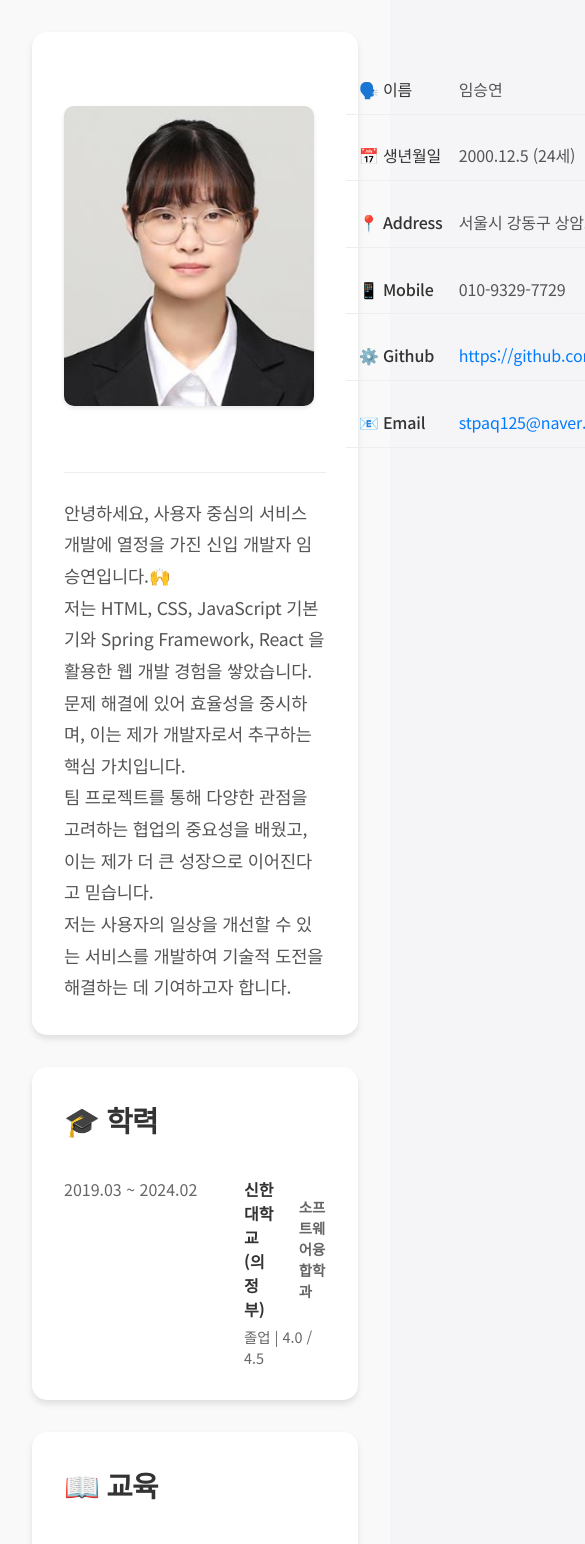
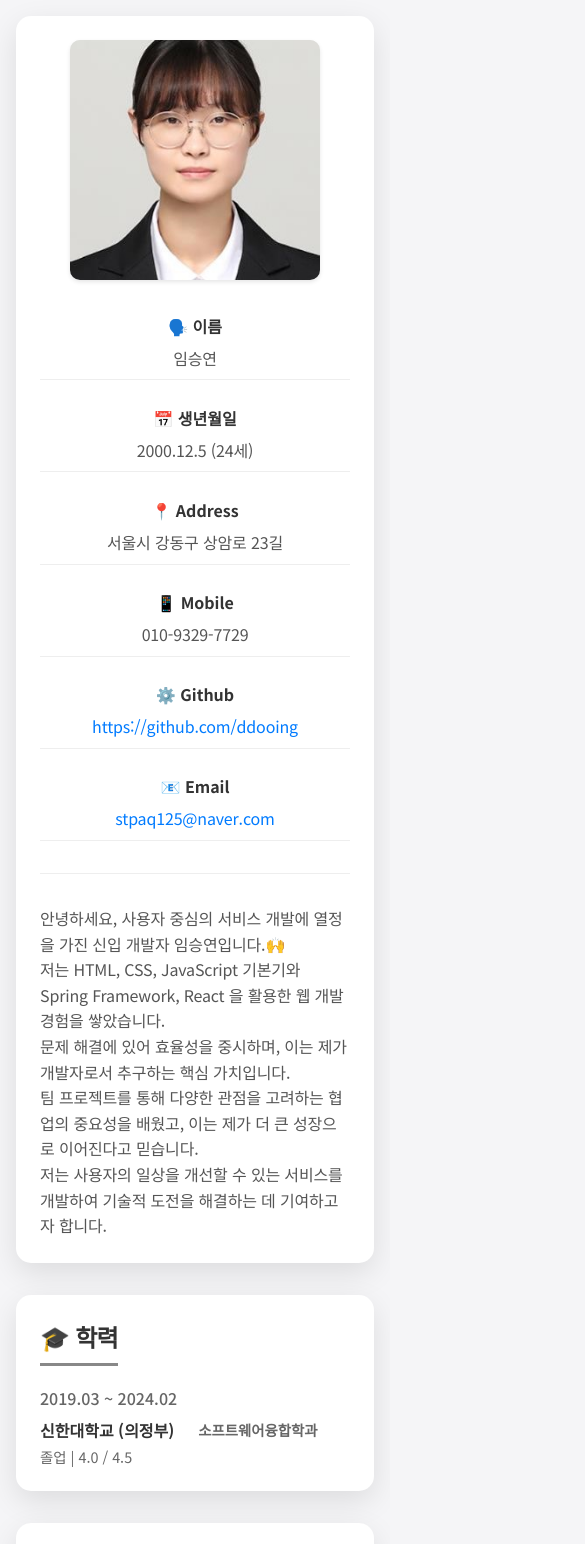
Before and after one commit to ddooing/cursor_portfolio, a Next.js app: page / in a window 390 px wide. Shown: the top 1544 px of the page, 585 px wide, since content can reach past the window. Built offline with nearby package versions, Linux system fonts and the light colour scheme.

Commit message:
반응형 추가

```diff
--- a/src/app/styles.ts
+++ b/src/app/styles.ts
@@ -3,9 +3,13 @@ import styled from 'styled-components';
 export const MainContainer = styled.main`
   min-height: 100vh;
   padding: 2rem;
-  background-color: #f9f9f9;
+  background-color: #f5f5f7;
   display: flex;
   justify-content: center;
+
+  @media (max-width: 768px) {
+    padding: 1rem;
+  }
 `;
 
 export const ContentWrapper = styled.div`
@@ -13,28 +17,55 @@ export const ContentWrapper = styled.div`
   width: 100%;
   display: flex;
   flex-direction: column;
+  gap: 2.5rem;
+
+  @media (max-width: 768px) {
     gap: 2rem;
+  }
 `;
 
 export const TopSection = styled.div`
   background-color: white;
+  border-radius: 20px;
+  padding: 2.5rem;
+  box-shadow: 0 10px 30px rgba(0, 0, 0, 0.1);
+
+  @media (max-width: 768px) {
+    padding: 1.5rem;
     border-radius: 15px;
-  padding: 2rem;
-  box-shadow: 0 4px 6px rgba(0, 0, 0, 0.1);
+  }
 `;
 
 export const ProfileCard = styled.div`
+  display: flex;
+  gap: 3rem;
+  padding-bottom: 2rem;
+  border-bottom: 1px solid #eee;
+  margin-bottom: 2rem;
+
+  @media (max-width: 768px) {
+    flex-direction: column;
     align-items: center;
-  display: flex;
-  gap: 2rem;
-  padding-bottom: 1.5rem;
-  border-bottom: 1px solid #eee;
-  margin-bottom: 1.5rem;
+    gap: 1.5rem;
+    text-align: center;
+  }
 `;
 
 export const ProfileSection = styled.div`
-  //width: 200px;
+  width: 250px;
   flex-shrink: 0;
+  display: flex;
+  justify-content: center;
+  align-items: center;
+
+  @media (max-width: 1024px) {
+    width: 200px;
+  }
+
+  @media (max-width: 768px) {
+    width: 100%;
+    max-width: 250px;
+  }
 `;
 
 export const ProfileImage = styled.div`
@@ -53,6 +84,21 @@ export const ProfileImage = styled.div`
     height: 100%;
     object-fit: cover;
   }
+
+  @media (max-width: 1024px) {
+    width: 200px;
+    height: 240px;
+  }
+
+  @media (max-width: 768px) {
+    width: 100%;
+    max-width: 250px;
+    height: 300px;
+  }
+
+  @media (max-width: 480px) {
+    height: 240px;
+  }
 `;
 
 export const ProfileTitle = styled.h2`
@@ -67,6 +113,10 @@ export const InfoSection = styled.div`
   display: flex;
   flex-direction: column;
   gap: 1rem;
+
+  @media (max-width: 768px) {
+    width: 100%;
+  }
 `;
 
 export const InfoRow = styled.div`
@@ -74,13 +124,23 @@ export const InfoRow = styled.div`
   align-items: center;
   padding: 0.8rem;
   border-bottom: 1px solid #eee;
+
+  @media (max-width: 768px) {
+    padding: 0.6rem;
+    flex-direction: column;
+    gap: 0.3rem;
+  }
 `;
 
 export const InfoLabel = styled.div`
   width: 100px;
-  font-weight: 500;
+  font-weight: bold;
   color: #333;
-  letter-spacing: -0.01em;
+
+  @media (max-width: 768px) {
+    width: auto;
+    margin-bottom: 0.2rem;
+  }
 `;
 
 export const InfoValue = styled.div`
@@ -108,13 +168,23 @@ export const BriefIntro = styled.div`
     color: #333;
     font-weight: 700;
   }
+
+  @media (max-width: 768px) {
+    font-size: 1rem;
+    line-height: 1.6;
+  }
 `;
 
 export const IntroductionSection = styled.div`
   background-color: white;
+  border-radius: 20px;
+  padding: 2.5rem;
+  box-shadow: 0 10px 30px rgba(0, 0, 0, 0.1);
+
+  @media (max-width: 768px) {
+    padding: 1.5rem;
     border-radius: 15px;
-  padding: 2rem;
-  box-shadow: 0 4px 6px rgba(0, 0, 0, 0.1);
+  }
 `;
 
 export const SectionTitle = styled.h2`
@@ -122,10 +192,16 @@ export const SectionTitle = styled.h2`
   color: #333;
   margin-bottom: 1.5rem;
   padding-bottom: 0.8rem;
-  //border-bottom: 3px solid #888;
+  border-bottom: 3px solid #888;
   display: inline-block;
   font-weight: 700;
   letter-spacing: -0.03em;
+
+  @media (max-width: 768px) {
+    font-size: 1.5rem;
+    margin-bottom: 1.2rem;
+    padding-bottom: 0.6rem;
+  }
 `;
 
 export const IntroText = styled.p`
@@ -136,9 +212,14 @@ export const IntroText = styled.p`
 
 export const DetailSection = styled.div`
   background-color: white;
+  border-radius: 20px;
+  padding: 2.5rem;
+  box-shadow: 0 10px 30px rgba(0, 0, 0, 0.1);
+
+  @media (max-width: 768px) {
+    padding: 1.5rem;
     border-radius: 15px;
-  padding: 2rem;
-  box-shadow: 0 4px 6px rgba(0, 0, 0, 0.1);
+  }
 `;
 
 export const DetailItem = styled.div`
@@ -170,9 +251,14 @@ export const DetailPeriod = styled.span`
 
 export const ProjectSection = styled.div`
   background-color: white;
+  border-radius: 20px;
+  padding: 2.5rem;
+  box-shadow: 0 10px 30px rgba(0, 0, 0, 0.1);
+
+  @media (max-width: 768px) {
+    padding: 1.5rem;
     border-radius: 15px;
-  padding: 2rem;
-  box-shadow: 0 4px 6px rgba(0, 0, 0, 0.1);
+  }
 `;
 
 export const ProjectItem = styled.div`
@@ -189,7 +275,6 @@ export const ProjectItem = styled.div`
 
 export const ProjectImageContainer = styled.div`
   width: 38%;
-  //height: 300px;
   margin-bottom: 1.5rem;
   border-radius: 10px;
   overflow: hidden;
@@ -199,7 +284,10 @@ export const ProjectImageContainer = styled.div`
     height: 100%;
     object-fit: contain;
     background-color: #f8f8f8;
-    filter: drop-shadow(0 4px 8px rgba(0, 0, 0, 0.2));
+  }
+
+  @media (max-width: 768px) {
+    width: 100%;
   }
 `;
 
@@ -209,6 +297,11 @@ export const ProjectTitle = styled.h3`
   margin-bottom: 1.5rem;
   font-weight: 700;
   letter-spacing: -0.02em;
+
+  @media (max-width: 768px) {
+    font-size: 1.2rem;
+    margin-bottom: 1rem;
+  }
 `;
 
 export const ProjectSubSection = styled.div`
@@ -234,6 +327,11 @@ export const ProjectSubTitle = styled.h4`
     border-radius: 2px;
   }
   */
+
+  @media (max-width: 768px) {
+    font-size: 1rem;
+    margin-bottom: 0.8rem;
+  }
 `;
 
 export const ProjectInfo = styled.div`
@@ -243,11 +341,20 @@ export const ProjectInfo = styled.div`
   color: #666;
   line-height: 1.6;
   margin: 1.5rem 0;
+
+  @media (max-width: 768px) {
+    margin: 1rem 0;
+  }
 `;
 
 export const ProjectInfoRow = styled.div`
   display: flex;
   gap: 2rem;
+
+  @media (max-width: 768px) {
+    flex-direction: column;
+    gap: 1rem;
+  }
 `;
 
 export const ProjectInfoItem = styled.div`
@@ -287,22 +394,46 @@ export const ProjectGithub = styled.div`
       text-decoration: underline;
     }
   }
+
+  @media (max-width: 768px) {
+    margin: 0.8rem 0 1.5rem 0;
+
+    a {
+      font-size: 0.9rem;
+    }
+  }
 `;
 
 export const TechStack = styled.div`
   display: flex;
   flex-wrap: wrap;
+  gap: 0.8rem;
+  margin-top: 1rem;
+
+  @media (max-width: 768px) {
     gap: 0.5rem;
-  margin-top: 0.5rem;
+  }
 `;
 
 export const TechTag = styled.span`
   display: inline-block;
-  padding: 0.3rem 0.8rem;
-  background-color: #f0f0f0;
-  color: #666;
-  border-radius: 15px;
+  padding: 0.5rem 1rem;
+  background-color: #f0f7ff;
+  color: #0066cc;
+  border-radius: 20px;
+  font-size: 0.95rem;
+  font-weight: 500;
+  transition: all 0.2s ease;
+
+  &:hover {
+    background-color: #e0f0ff;
+    transform: translateY(-2px);
+  }
+
+  @media (max-width: 768px) {
     font-size: 0.9rem;
+    padding: 0.4rem 0.8rem;
+  }
 `;
 
 export const RoleList = styled.ul`
@@ -340,9 +471,14 @@ export const RoleItem = styled.li`
 
 export const EducationSection = styled.div`
   background-color: white;
+  border-radius: 20px;
+  padding: 2.5rem;
+  box-shadow: 0 10px 30px rgba(0, 0, 0, 0.1);
+
+  @media (max-width: 768px) {
+    padding: 1.5rem;
     border-radius: 15px;
-  padding: 2rem;
-  box-shadow: 0 4px 6px rgba(0, 0, 0, 0.1);
+  }
 `;
 
 export const EducationItem = styled.div`
@@ -352,12 +488,22 @@ export const EducationItem = styled.div`
   &:last-child {
     margin-bottom: 0;
   }
+
+  @media (max-width: 768px) {
+    flex-direction: column;
+    gap: 0.5rem;
+  }
 `;
 
 export const EducationDate = styled.div`
   width: 180px;
   flex-shrink: 0;
   color: #666;
+
+  @media (max-width: 768px) {
+    width: auto;
+    font-weight: 500;
+  }
 `;
 
 export const EducationContent = styled.div`
```
Lines whose indentation alone changed are shown as unchanged.
